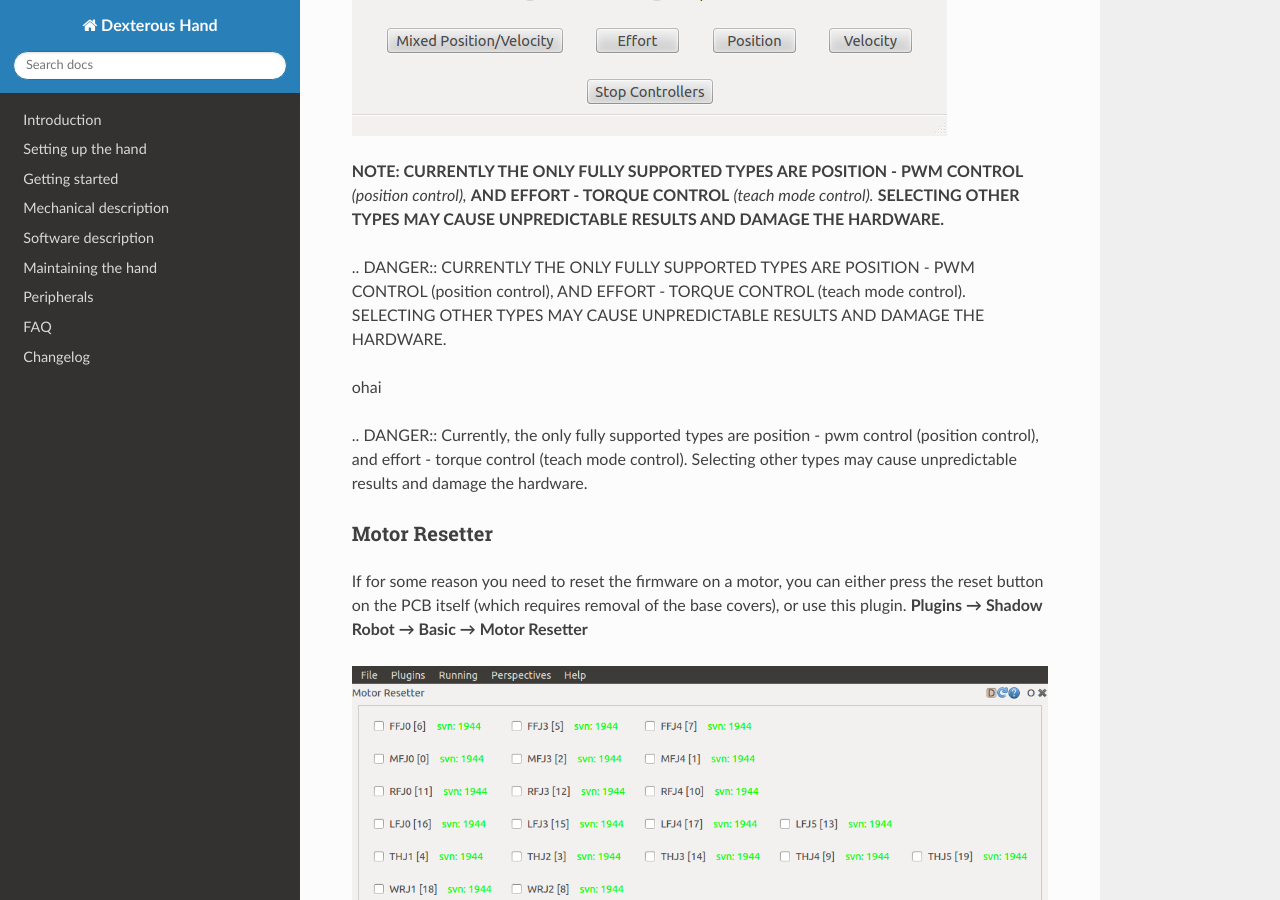
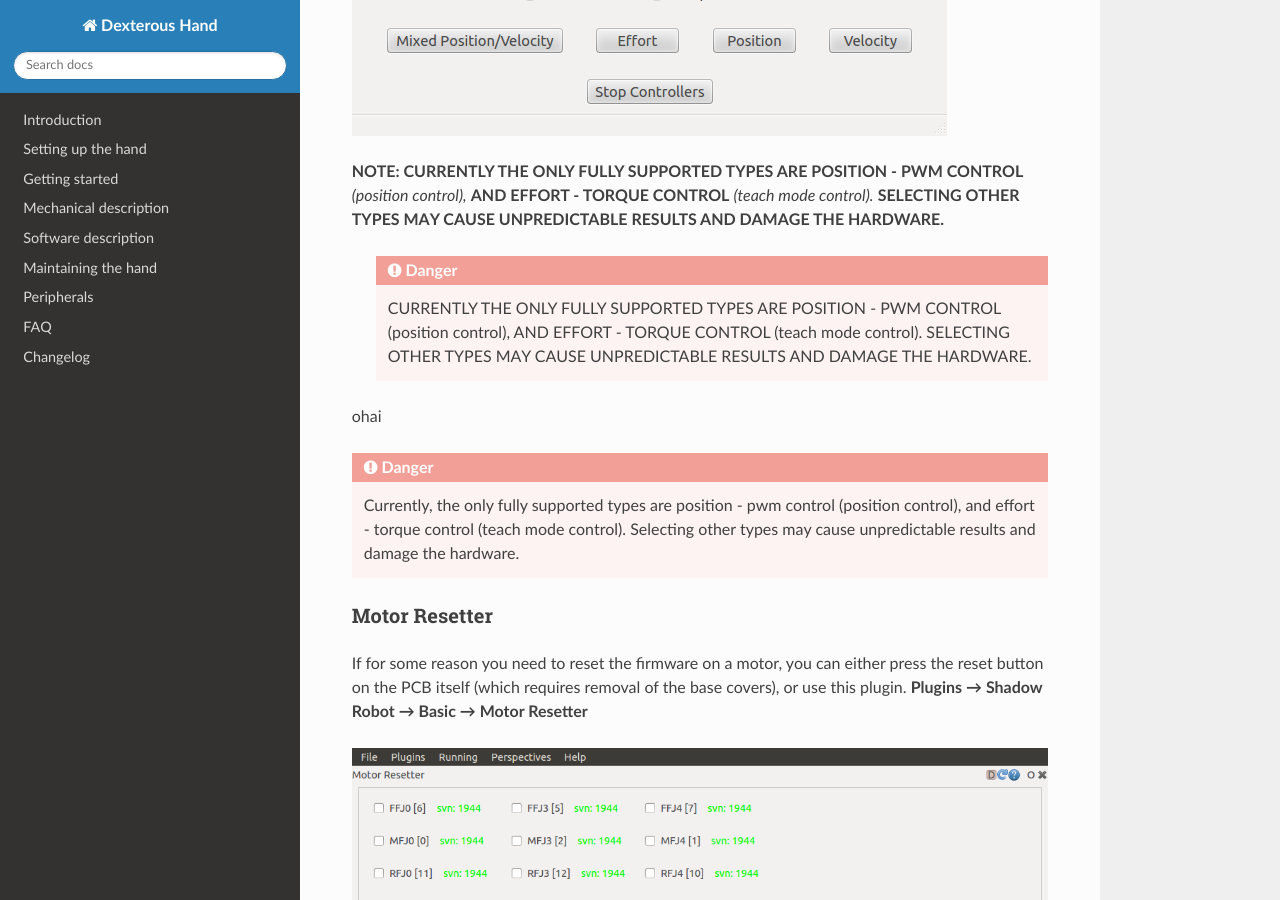
Before and after one commit to shadow-robot/sr_dexterous_hand_documentation, a Sphinx documentation site: the page built from docs/user_guide/3_getting_started.md, in a window 1280 px wide and 900 px high, scrolled down 12251 px. Built offline with Sphinx 7.4.7 and the Read the Docs theme 2.0.0, drawn with Linux system fonts in a browser that asks for light colours.

````diff
--- a/docs/user_guide/3_getting_started.md
+++ b/docs/user_guide/3_getting_started.md
@@ -409,12 +409,13 @@
 
   **NOTE: CURRENTLY THE ONLY FULLY SUPPORTED TYPES ARE POSITION - PWM CONTROL** *(position control),* **AND EFFORT - TORQUE CONTROL** *(teach mode control).* **SELECTING OTHER TYPES MAY CAUSE UNPREDICTABLE RESULTS AND DAMAGE THE HARDWARE.**
 
+```eval_rst
   .. DANGER:: CURRENTLY THE ONLY FULLY SUPPORTED TYPES ARE POSITION - PWM CONTROL (position control), AND EFFORT - TORQUE CONTROL (teach mode control). SELECTING OTHER TYPES MAY CAUSE UNPREDICTABLE RESULTS AND DAMAGE THE HARDWARE.
-
+```
 ohai
-
+```eval_rst
 .. DANGER:: Currently, the only fully supported types are position - pwm control (position control), and effort - torque control (teach mode control). Selecting other types may cause unpredictable results and damage the hardware.
-
+```
 
   ### Motor Resetter
 If for some reason you need to reset the firmware on a motor, you can either press the reset button on the PCB itself (which requires removal of the base covers), or use this plugin.
````
